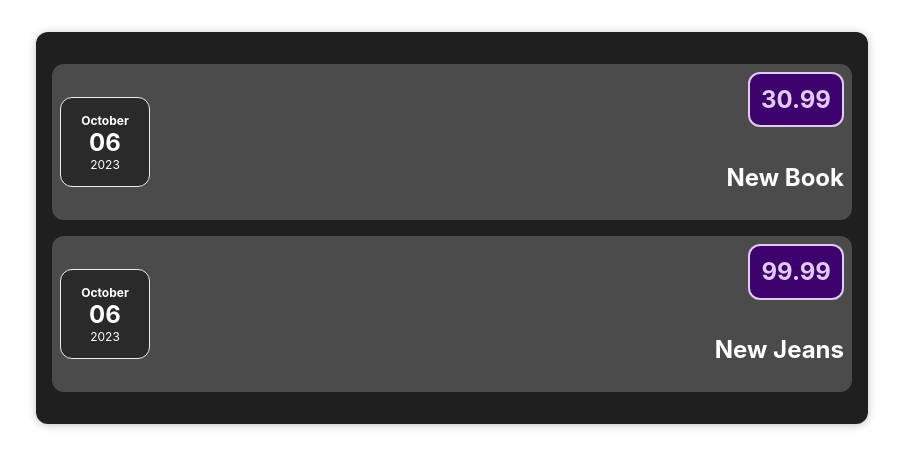
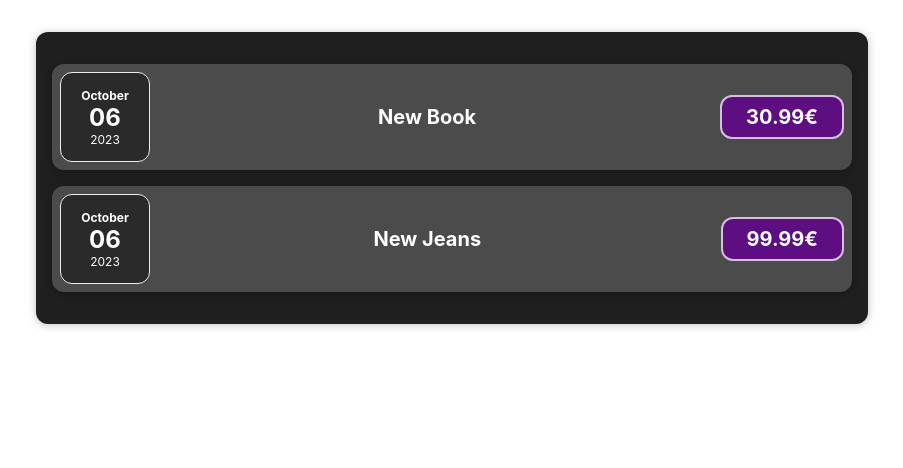
Before and after one commit to Tooma81/React_projekti_loomine, a React (Create React App) app: page / in a window 1280 px wide. Shown: the top 468 px of the page, without its empty margins (188-1091 px from the left). Built offline with nearby package versions, Linux system fonts and the light colour scheme.

Commit message:
Fixed css

```diff
--- a/src/components/ExpenseItem.css
+++ b/src/components/ExpenseItem.css
@@ -2,15 +2,15 @@
     display: flex;
     justify-content: space-between;
     align-items: center;
-    box-shadow: 0 2px 8px rgba(0, 0, 0, 0);
+    box-shadow: 0 2px 8px rgba(0, 0, 0, 0.25);
     padding: 0.5rem;
     margin: 1rem 0;
     border-radius: 12px;
-    background: #4b4b4b;
+    background-color: #4b4b4b;
     color: white;
 }
 
-.expense-item__desc {
+.expense-item__description {
     display: flex;
     flex-direction: column;
     gap: 1rem;
@@ -20,17 +20,38 @@
     flex: 1;
 }
 
+.expense-item h2 {
+    color: #3a3a3a;
+    font-size: 1rem;
+    flex: 1;
+    margin: 0 1rem;
+    color: white;
+}
+
 .expense-item__price {
-    font-size: 1.5em;
+    font-size: 1rem;
     font-weight: bold;
-    background: #3d026d;
-    color: rgb(225, 203, 243);
-    padding: 0.7rem;
-    border: rgb(225, 203, 243) 2px solid;
+    color: white;
+    background-color: #5d0f81;
+    border: 2px solid rgb(212, 191, 224);
+    padding: 0.5rem;
     border-radius: 12px;
 }
 
-.expense-item__date {
-    font-size: 1.25em;
-    font-weight: bold;
+@media (min-width: 580px) {
+    .expense-item__description {
+        flex-direction: row;
+        align-items: center;
+        justify-content: flex-start;
+        flex: 1;
+    }
+
+    .expense-item__description h2 {
+        font-size: 1.25rem;
+    }
+
+    .expense-item__price {
+        font-size: 1.25rem;
+        padding: 0.5rem 1.5rem;
+    }
 }
--- a/src/components/ExpenseItem.js
+++ b/src/components/ExpenseItem.js
@@ -7,10 +7,10 @@ function ExpenseItem(props) {
             <ExpenseDate
                 date = {props.expenseData.date}
             />
-            <div className='expense-item__desc'>
+            <div className='expense-item__description'>
                 <h2>{props.expenseData.title}</h2>
                 <div className='expense-item__price'>
-                   {props.expenseData.price}
+                {props.expenseData.price}€
                 </div>
             </div>
         </div>
```
